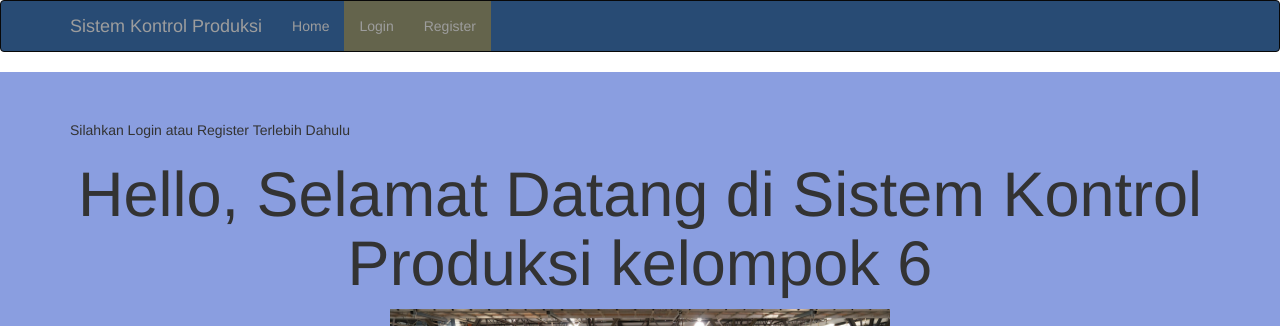
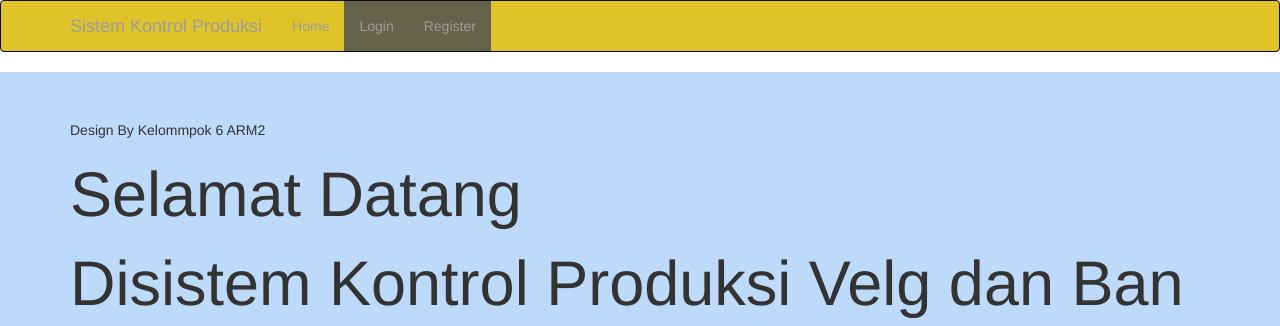
Before and after one commit to Chaesarsy/projek-akhir-kel-6-arm2, a Flask app: page / in a window 1280 px wide. Shown: the top 326 px of the page. Run offline with Flask 2, Linux system fonts and the light colour scheme; parts of the project's set-up code (start-up, migrations or seed data) failed here and were passed over; some libraries are stand-ins or nearby versions.

Commit message:
update template

```diff
--- a/templates/home.html
+++ b/templates/home.html
@@ -1,30 +1,34 @@
 {% extends 'layout.html' %} {% block title %} Home {% endblock %} {% block body %}
 <!-- Main jumbotron for a primary marketing message or call to action -->
-<div class="jumbotron" style="background-color: rgb(138, 158, 224)">
+<div class="jumbotron" style="background-color: rgb(190, 218, 250)">
   <div class="container">
     <div class="row">
-      <div class="col-md-6">{% if session['name'] %} Login Berhasil! Selamat Datang Kakak {{ session['name'] }} {% else %} Silahkan Login atau Register Terlebih Dahulu {% endif %}</div>
+      <div class="col-md-6">{% if session['name'] %} Login Berhasil! Selamat Datang Kakak {{ session['name'] }} {% else %} Design By Kelommpok 6 ARM2 {% endif %}</div>
     </div>
-    <h1 class="text-center">Hello, Selamat Datang di Sistem Kontrol Produksi kelompok 6</h1>
-    <section class="text-center"><img src= {{ url_for('static', filename = "bc.jpg" )}} width="500" class="rounded-circle"/></section>
+    <h1>Selamat Datang</h1>
+    <h1>Disistem Kontrol Produksi Velg dan Ban</h1>
+    <section class="text-center">
+      <img src= {{ url_for('static', filename = "1.jpg" )}} width="500" height="350"class="rounded-circle"/><img src= {{ url_for('static', filename = "7.jpg" )}} width="500" height="350"class="rounded-circle"/>
+    </section>
   </div>
 </div>
-<div class="container" style="background-color: rgb(198, 199, 199)">
+<div class="container" style="background-color: rgb(190, 218, 250)">
   <!-- Example row of columns -->
   <div class="row">
     <div class="col-md-4">
-      <h2>Amanah</h2>
-      <p>Kami menjaga dan melindungi apa yang sudah diamanahan pelanggan pada kami serta melaksanakan tugas dengan sebaik-baiknya.</p>
+      <h2>Teliti</h2>
+      <p>Dalam setiap menjalankan pekerjaan ketelitian menjadi tolak ukur keberhasilan suatu produksi manufaktur</p>
     </div>
     <div class="col-md-4">
-      <h2>Jujur</h2>
-      <p>Kami mengutamakan selalu mengutamakan kesesuaian sikap antara perkataan yang diucapkan dan perbuatan yang dilakukan.</p>
+      <h2>Telaten</h2>
+      <p>Kami mengutamakan sikap telaten dalam bekerja karna itu hal terpenting</p>
     </div>
     <div class="col-md-4">
-      <h2>Berkualitas</h2>
-      <p>Kami selalu menyediakan produk yang bermutu tinggi dan mengusahakan meminimalis cacat untuk kenyamanan dan kepuasan pelanggan.</p>
+      <h2>Profesional</h2>
+      <p>Setiap pekerja kami memiliki sertifikasi keprofesionalan dan memiliki kemapuan yang dapat dipertanggungjawabkan</p>
     </div>
-    <section class="text-center"><img src= {{ url_for('static', filename = "ab.jpg" )}} width="500" class="rounded-circle"/></section>
+    <section class="text-center"><img src= {{ url_for('static', filename = "2.jpg" )}} width="500" class="rounded-circle"/></section>
+    <section class="text-center"><img src= {{ url_for('static', filename = "5.jpg" )}} width="500" class="rounded-circle"/></section>
   </div>
 </div>
 {% endblock %}
--- a/templates/includes/_navbar.html
+++ b/templates/includes/_navbar.html
@@ -1,8 +1,7 @@
-<nav class="navbar navbar-inverse" style="background-color: #284b74">
+<nav class="navbar navbar-inverse" style="background-color: #dfc329">
   <div class="container">
     <div class="navbar-header">
-      <button type="button" class="navbar-toggle collapsed" data-toggle="collapse" data-target="#navbar"
-        aria-expanded="false" aria-controls="navbar">
+      <button type="button" class="navbar-toggle collapsed" data-toggle="collapse" data-target="#navbar" aria-expanded="false" aria-controls="navbar">
         <span class="sr-only">Toggle navigation</span>
         <span class="icon-bar"></span>
         <span class="icon-bar"></span>
@@ -10,7 +9,7 @@
       </button>
       <a class="navbar-brand" href="/">Sistem Kontrol Produksi</a>
     </div>
-    <div id="navbar" class="collapse navbar-collapse text-white">
+    <div id="navbar" class="collapse navbar-collapse"style="text-white">
       <ul class="nav navbar-nav">
         <li>
           <a href="/">Home</a>
@@ -29,7 +28,7 @@
         <li>
           <a href="/admin">Admin</a>
         </li>
-        <li style="background-color: #64644c;">
+        <li style="background-color: #e94444;">
           <a href="/logout">Logout</a>
         </li>
 
@@ -57,8 +56,8 @@
           <a href="/register">Register</a>
         </li>
         <ul class="nav navbar-nav text-center" style="padding-left: 0rem">
-          {% endif %}
-        </ul>
+        {% endif %}
+      </ul>
     </div>
     <!--/.nav-collapse -->
   </div>
```
Also changed, not shown: templates/about-us.html (+9 -8 lines), templates/admin.html (+2 -11 lines).
